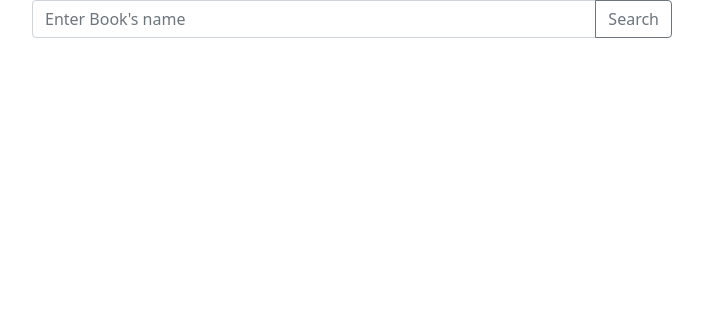
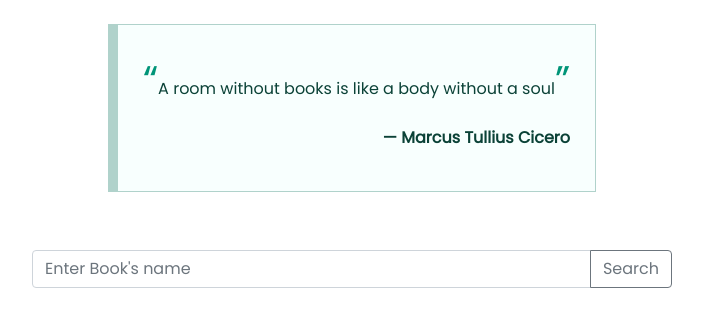
Before and after one commit to rakibemon/book-archive-rakibemon, a plain HTML site: page index.html in a window 1280 px wide. Shown: the whole page, without its empty margins (288-991 px from the left). Drawn offline with nearby package versions, Linux system fonts and the light colour scheme.

```diff
--- a/css/style.css
+++ b/css/style.css
@@ -1,3 +1,45 @@
+@import url('https://fonts.googleapis.com/css2?family=Poppins:wght@300;400&display=swap');
+@import url('https://fonts.googleapis.com/css2?family=Gelasio:ital,wght@0,400;0,700;1,400;1,700&display=swap');
+body{
+    font-family: 'Poppins', sans-serif;
+}
+*{
+    box-sizing: border-box;
+}
+.quote{
+    max-width: 600px;
+    margin: 10px 30px;
+    padding: 25px;
+    background-color: #f8fffe;
+    border: 1px solid #b0d2cb;
+    color: #0b4237;
+    border-left-width: 10px;
+}
+quote-text{
+    font-family: 'Gelasio', serif;
+    font-style: italic;
+    font-size: 1.15rem;
+    line-height: 1.5;
+    margin: 0;
+}
+.quote-text::before{
+    content: open-quote;
+    font-size: 40px;
+    color:#009578
+}
+.quote-text::after{
+    content: close-quote;
+    font-size: 40px;
+    color:#009578
+}
+.quote-author{
+    font-weight: bold;
+    font-style: normal;
+    text-align: right;
+}
+.quote-author::before{
+    content: "\2014\0020";
+}
 #empty-error{
     display: flex;
     justify-content: center;
--- a/index.html
+++ b/index.html
@@ -14,8 +14,15 @@
 </head>
 
 <body>
-    <!-- Search Box -->
-    <div class="input-group mb-3 w-50 mx-auto">
+   <main>
+      <!-- Search Box -->
+    <div class="d-flex justify-content-center">
+      <blockquote class="text-center mt-4 quote">
+        <p class="quote-text">A room without books is like a body without a soul</p>
+        <p class="quote-author"> Marcus Tullius Cicero </p>
+      </blockquote>
+    </div>
+    <div class="input-group mt-5 mb-3 w-50 mx-auto">
         <input id="input-text" type="text" class="form-control" placeholder="Enter Book's name"
             aria-label="Recipient's username" aria-describedby="button-addon2">
         <button class="btn btn-outline-secondary" type="button" id="search-button">Search</button>
@@ -35,6 +42,7 @@
     <!-- show books -->
     <div class="row row-cols-1 row-cols-md-3 container mx-auto g-5" id="books-container">
       </div>
+   </main>
     <!-- Bootstrap JS -->
     <script src="https://cdn.jsdelivr.net/npm/bootstrap@5.1.0/dist/js/bootstrap.bundle.min.js"></script>
     <!-- Custom JS -->
--- a/js/script.js
+++ b/js/script.js
@@ -34,13 +34,13 @@ const displayBook = (books) => {
    else{
     books.forEach(book => {
         document.getElementById("error-message").classList.add('d-none')
-        const { cover_i, title, author_name, first_publish_year, publisher } = book;
-        console.log(book)
+        const { cover_i, title, author_name, first_publish_year, publisher} = book;
+        console.log(books)
         const div = document.createElement('div')
         div.classList.add('col');
         div.innerHTML = `
         <div class="card h-100">
-    <img src="https://covers.openlibrary.org/b/id/${cover_i}-M.jpg" class="card-img-top text-center" alt="Book Image">
+    <img src="https://covers.openlibrary.org/b/id/${cover_i}-M.jpg" class="card-img-top text-center img-thumbnail" alt="Book Image">
     <div class="card-body">
       <h5 class="card-title">${title}</h5>
       <p> <b>Author Name :</b> ${author_name}</p>
```
